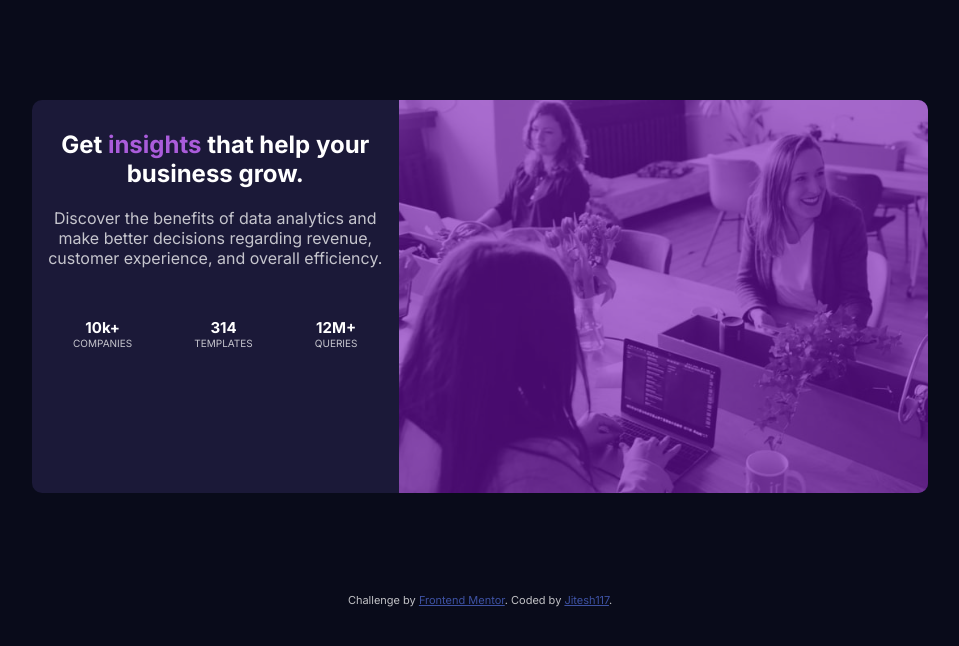
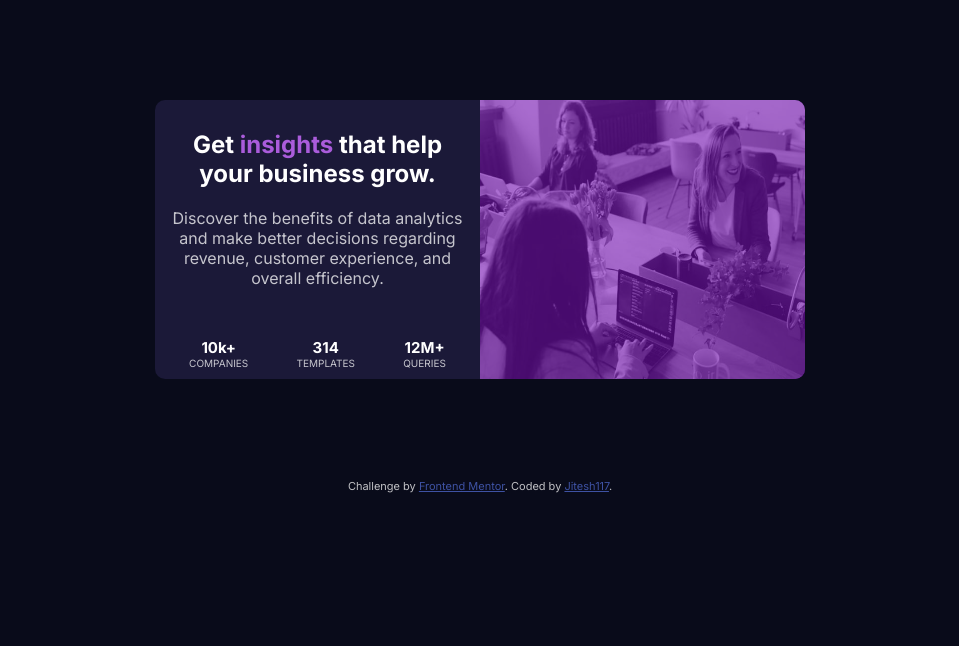
Before and after one commit to Jitesh117/stats-preview-frontend-mentor, a plain HTML site: page index.html in a window 1280 px wide. Shown: the whole page, without its empty margins (160-1119 px from the left). Drawn offline with Linux system fonts and the light colour scheme.

Commit message:
made the site reponsive

```diff
--- a/style.css
+++ b/style.css
@@ -85,7 +85,8 @@ h1{
 }
 @media screen and (min-width:701px) {
     .main{
-        margin: 100px 15%;
+        margin: 100px auto;
+        width: 650px;
         background-color: var(--card-bg);
         display: flex;
         flex-direction: row-reverse;
@@ -108,6 +109,7 @@ h1{
     .photo{
         background-color: hsl(277, 83%, 39%);
         border-radius: 0 10px 10px 0;
+        width: 50%;
     }
     .bold{
         font-weight: bold;
```
